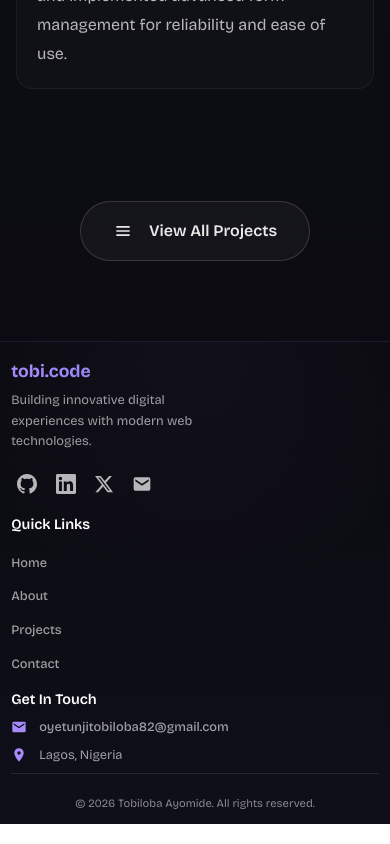
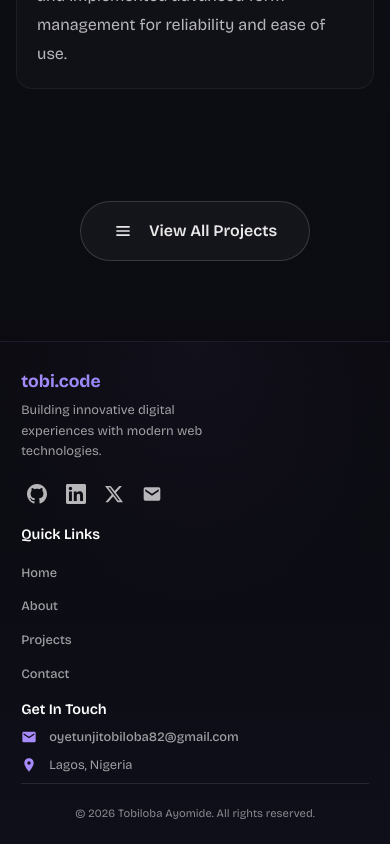
Before and after one commit to tobilobaayomide/myPortfolio, a React (Vite) app: page /projects/1 in a window 390 px wide. Shown: the part 3311-4155 px from the top of the page. Built offline with nearby package versions, Linux system fonts and the light colour scheme; a web font is replaced by a local one.

Commit message:
styles: add margin to hero avatar

```diff
--- a/src/App.css
+++ b/src/App.css
@@ -1155,6 +1155,7 @@ p {
   .hero-avatar-section {
     order: 1;
     margin-bottom: 1rem;
+    margin-left: 50px;
   }
 
   .hero-content-section {
@@ -1218,7 +1219,7 @@ p {
 }
 
 .about-container {
-  max-width: 1200px;
+  max-width: 1500px;
   margin: 0 auto;
   position: relative;
   z-index: 1;
@@ -1571,7 +1572,7 @@ p {
 }
 
 .projects-container {
-  max-width: 1200px;
+  max-width: max-content;
   margin: 0 auto;
   position: relative;
   z-index: 1;
@@ -2424,7 +2425,7 @@ p {
 }
 
 .contact-container-modern {
-  max-width: 1200px;
+  max-width: 1500px;
   margin: 0 auto;
   padding: 0 2rem;
   position: relative;
@@ -2681,6 +2682,12 @@ p {
   }
 }
 
+@media (max-width: 480px) {
+  .contact-container-modern {
+    margin: 10px;
+  }
+}
+
 /* ============================================
    MODERN FOOTER
    ============================================ */
@@ -2708,7 +2715,7 @@ p {
 }
 
 .footer-container {
-  max-width: 1200px;
+  max-width: 1500px;
   margin: 0 auto;
   padding: 0 2rem;
   position: relative;
@@ -2931,6 +2938,12 @@ p {
   }
   .footer-copyright {
     font-size: 0.7rem;
+  }
+}
+
+@media (max-width: 480px) {
+  .footer-container {
+    margin: 10px;
   }
 }
 
```
